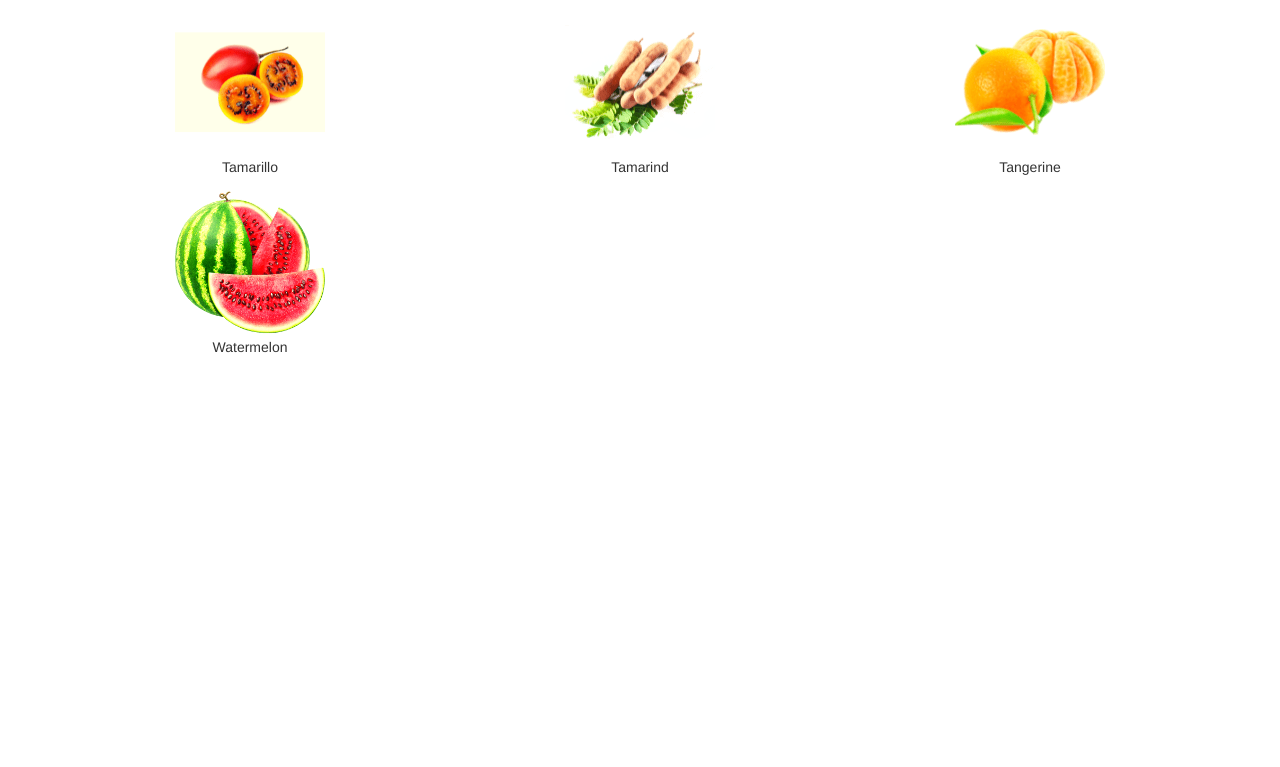
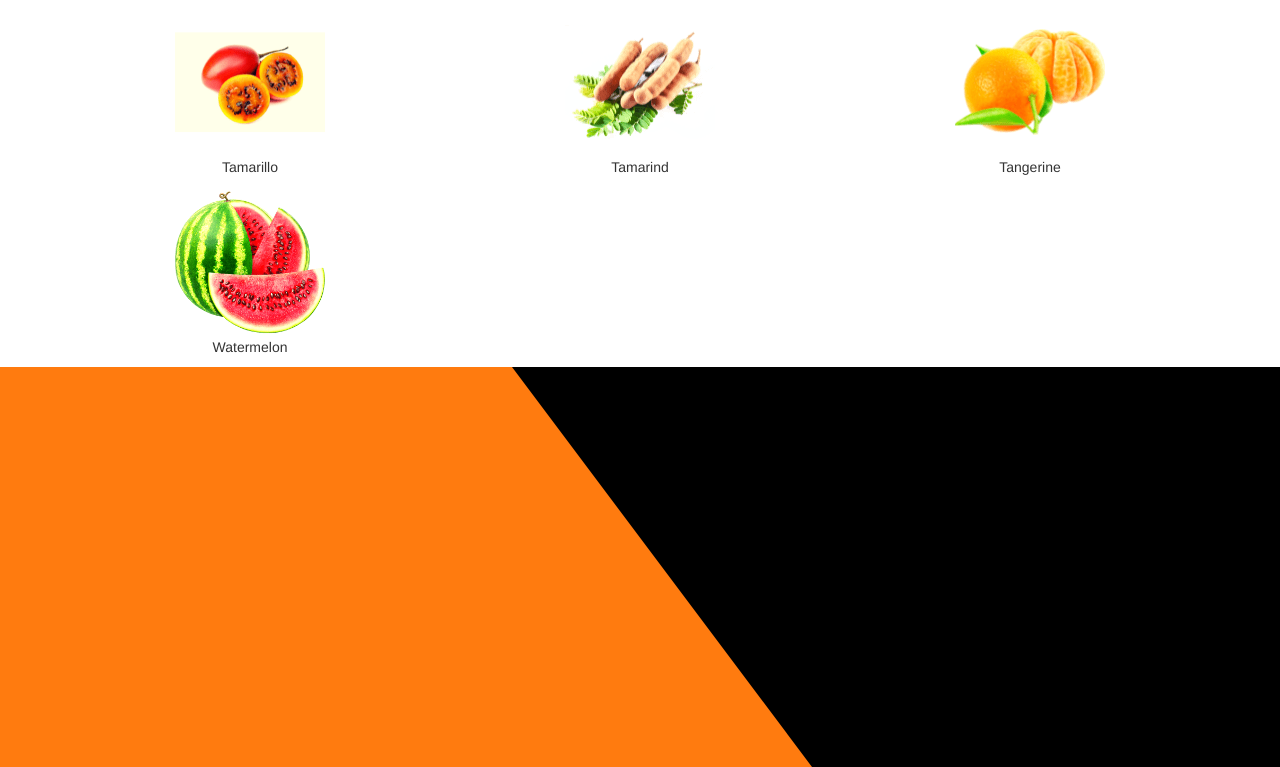
Before and after one commit to babucarr32/fruitsWebsiteTemplate, a plain HTML site: page index.html in a window 1280 px wide. Shown: the part 5273-6040 px from the top of the page. Before the commit the page ends 5640 px from the top, so only its background shows below. Drawn offline with nearby package versions, Linux system fonts and the light colour scheme.

Commit message:
created the footer

```diff
--- a/css/master.css
+++ b/css/master.css
@@ -54,3 +54,38 @@ body{
     font-size: 8vw;
     margin: 10px;
 }
+
+footer{
+    width: 100%;
+    height: 50vh;
+    background-color: black;
+}
+.torelative{
+    /* position: relative; */
+}
+.leftDiv{
+    position: absolute;
+    left: 0;
+    background-color: #ff7b0f;
+    width: 40%;
+    height: 50%;
+}
+.triangle-right {
+	width: 50%;
+	height: 50vh;
+    /* background-color: green; */
+	 border-top: 50vh solid transparent;
+	border-left: 300px solid #ff7b0f;
+	/*border-bottom: 0px solid transparent; */
+    position: absolute;
+    left: 100%;
+    z-index: 1;
+}
+/* .rightDiv{
+    background-color: green;
+    width: 50%;
+    height: 50%;
+    max-height: 100%;
+    position: absolute;
+    right: 0;
+} */
--- a/index.html
+++ b/index.html
@@ -46,4 +46,12 @@
     </div>
     <script type="module" src="index.js"></script>
 </body>
+<footer>
+    <div class="torelative">
+        <div class="leftDiv">
+            <div class="triangle-right"></div>
+        </div>
+        <div class="rightDiv"></div>
+    </div>
+</footer>
 </html>
```
